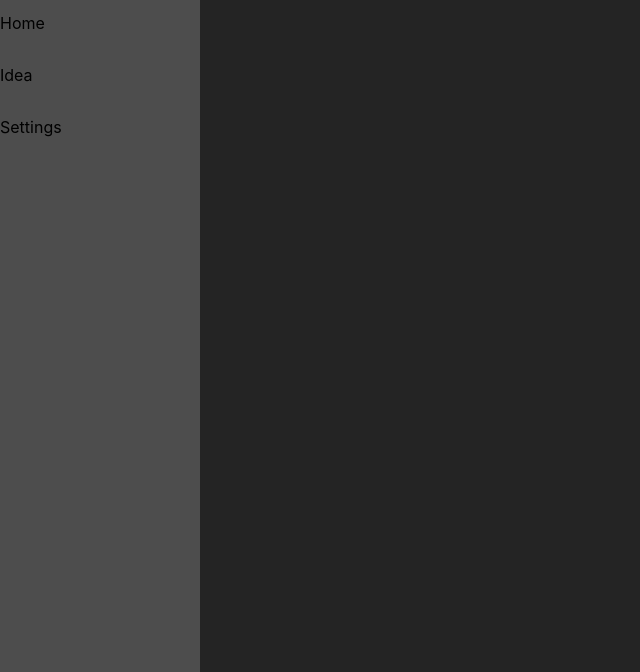
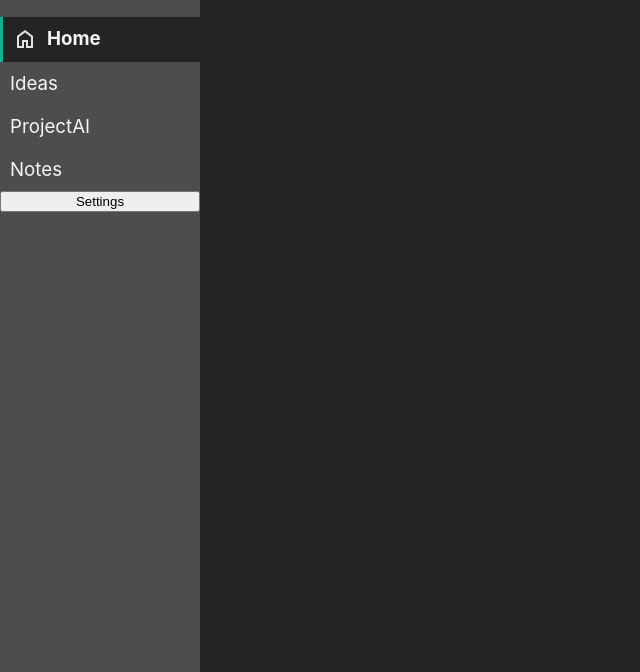
Before and after one commit to Mason-Dino/ProjectByte, an Electron app: page src/index.html in a window 1100 px wide. Shown: the part 128-800 px from the top of the page, without its empty margins (0-640 px from the left). Drawn offline with Linux system fonts and the light colour scheme; no server answers.

Commit message:
working on sidebar display

```diff
--- a/src/css/base.css
+++ b/src/css/base.css
@@ -44,9 +44,40 @@ a {
 	flex-direction: column;
 }
 
-.sidebar svg {
+.sidebar .logo {
 	margin-left: auto;
 	margin-right: auto;
+	margin-bottom: 20px;
+}
+
+.sidebar .selected {
+	background-color: var(--background);
+	display: flex;
+}
+
+.sidebar .selected h3 {
+	color: var(--ptext);
+	font-weight: bold;
+}
+
+.sidebar .selected-bar {
+	background-color: var(--acolor);
+	width: 3px;
+	height: 44.67px;
+	margin-right: 4px;
+}
+
+.sidebar .selected svg {
+	margin-top: auto;
+	margin-bottom: auto;
+	margin-left: 6px;
+}
+
+.sidebar h3 {
+	margin: 0px;
+	padding: 10px;
+	color: var(--ptext);
+	font-weight: 400;
 }
 
 .main {
--- a/src/index.html
+++ b/src/index.html
@@ -9,16 +9,24 @@
 	</head>
 	<body onload="loadProjects()">
 		<div class="sidebar">
-			<svg xmlns="http://www.w3.org/2000/svg" viewBox="0 0 500 500" width="125px" height="125px" fill="var(--logo)">
+			<svg class="logo" xmlns="http://www.w3.org/2000/svg" viewBox="0 0 500 500" width="125px" height="125px" fill="var(--logo)">
 				<path d="M 127.21 434.183 L 127.21 393.252 L 147.674 372.788 L 86.28 372.788 C 75.024 372.788 65.389 368.78 57.373 360.764 C 49.358 352.75 45.35 343.114 45.35 331.858 L 45.35 106.746 C 45.35 95.49 49.358 85.852 57.373 77.839 C 65.389 69.823 75.024 65.816 86.28 65.816 L 413.719 65.816 C 424.975 65.816 434.61 69.823 442.626 77.839 C 450.64 85.852 454.649 95.49 454.649 106.746 L 454.649 331.858 C 454.649 343.114 450.64 352.75 442.626 360.764 C 434.61 368.78 424.975 372.788 413.719 372.788 L 352.324 372.788 L 372.79 393.252 L 372.79 434.183 L 127.21 434.183 Z M 86.28 331.858 L 413.719 331.858 L 413.719 106.746 L 86.28 106.746 L 86.28 331.858 Z M 86.28 331.858 L 86.28 106.746 L 86.28 331.858 Z" style="stroke-width: 1;"/>
 				<rect style="stroke: rgb(0, 0, 0); stroke-width: 0px;" x="108.3" y="117.145" width="128" height="91.189" rx="20" ry="20"/>
 				<rect style="stroke: rgb(0, 0, 0); stroke-width: 0px;" x="259" y="117.145" width="128" height="195.855" rx="20" ry="20"/>
 				<rect style="stroke: rgb(0, 0, 0); stroke-width: 0px;" x="108.3" y="221.811" width="54" height="91.189" rx="20" ry="20"/>
 				<rect style="stroke: rgb(0, 0, 0); stroke-width: 0px;" x="182.3" y="221.811" width="54" height="91.189" rx="20" ry="20"/>
 			</svg>
-			<p>Home</p>
-			<p>Idea</p>
-			<p>Settings</p>
+			<a href="index.html">
+				<div class="selected">
+					<div class="selected-bar"></div>
+					<svg xmlns="http://www.w3.org/2000/svg" height="24px" viewBox="0 -960 960 960" width="24px" fill="#e3e3e3"><path d="M240-200h120v-240h240v240h120v-360L480-740 240-560v360Zm-80 80v-480l320-240 320 240v480H520v-240h-80v240H160Zm320-350Z"/></svg>
+					<h3>Home</h3>
+				</div>
+			</a>
+			<h3>Ideas</h3>
+			<h3>ProjectAI</h3>
+			<h3>Notes</h3>
+			<button>Settings</button>
 		</div>
 		<div class="main">
 			<h1>ProjectBtye</h1>
```
